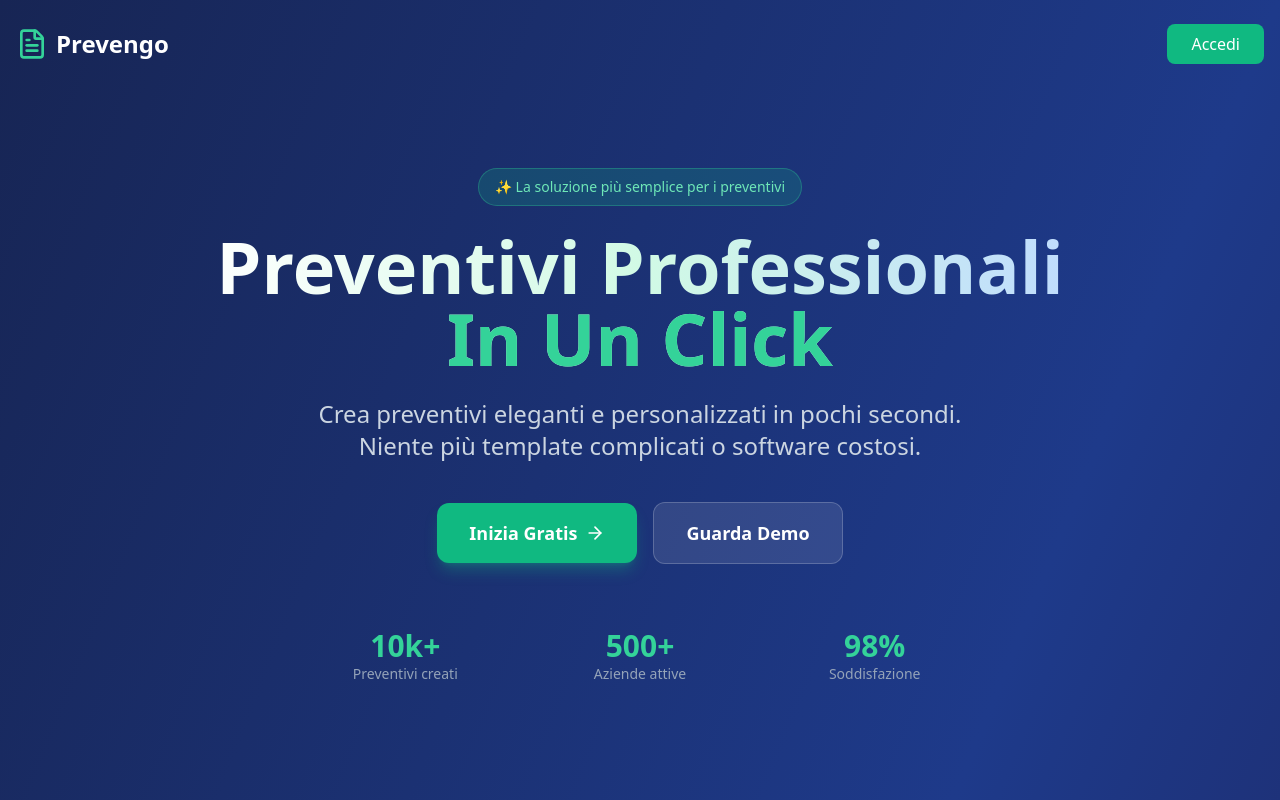
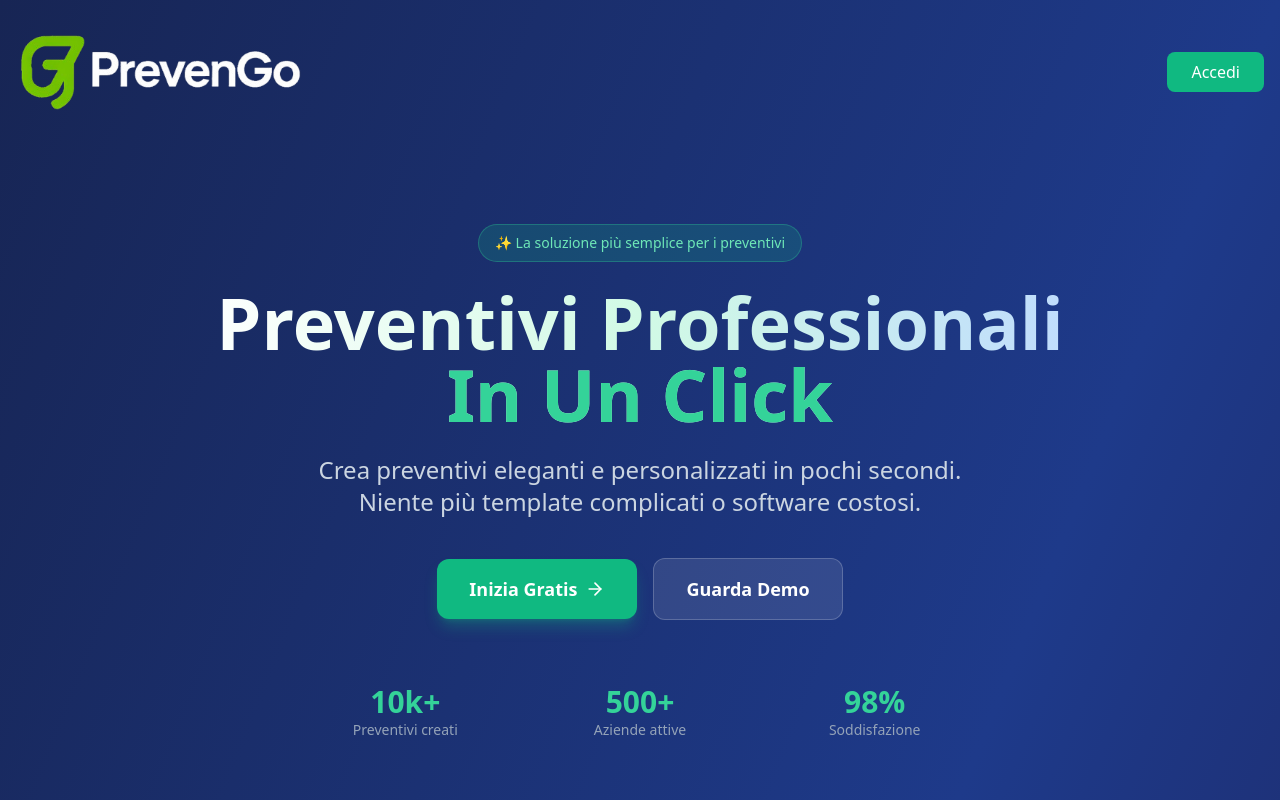
Before and after one commit to EbraamWD/PrevenGo, a React (Create React App) app in the folder frontend/: page / in a window 1280 px wide. Shown: the top 800 px of the page. Built offline with nearby package versions, Linux system fonts and the light colour scheme; no server answers.

Commit message:
image logo fixed

```diff
--- a/frontend/src/components/LandingPage.jsx
+++ b/frontend/src/components/LandingPage.jsx
@@ -11,6 +11,8 @@ import {
   DollarSign
 } from 'lucide-react';
 
+import image  from './assets/prevengoLogo-noBG.png';
+
 export default function LandingPage() {
   const navigate = useNavigate();
 
@@ -20,6 +22,10 @@ export default function LandingPage() {
 
   const handleLogin = () => {
     navigate('/login');
+  };
+
+  const goHome = () => {
+    navigate('/');
   };
 
   const features = [
@@ -90,9 +96,15 @@ export default function LandingPage() {
       {/* Navigation */}
       <nav className="container mx-auto px-4 py-6 flex items-center justify-between">
         <div className="flex items-center gap-2">
-          <FileText className="w-8 h-8 text-emerald-400" />
-          <span className="text-2xl font-bold">Prevengo</span>
+          <img
+            src={image}
+            width={500}
+            alt="Prevengo logo"
+            className="w-72 h-24 object-contain"
+            onClick={goHome}
+          />
         </div>
+
         <button
           onClick={handleLogin}
           className="px-6 py-2 bg-emerald-500 hover:bg-emerald-600 rounded-lg font-medium transition-colors"
```
Also changed, not shown: frontend/src/components/assets/prevengoLogo-noBG.png (added).
